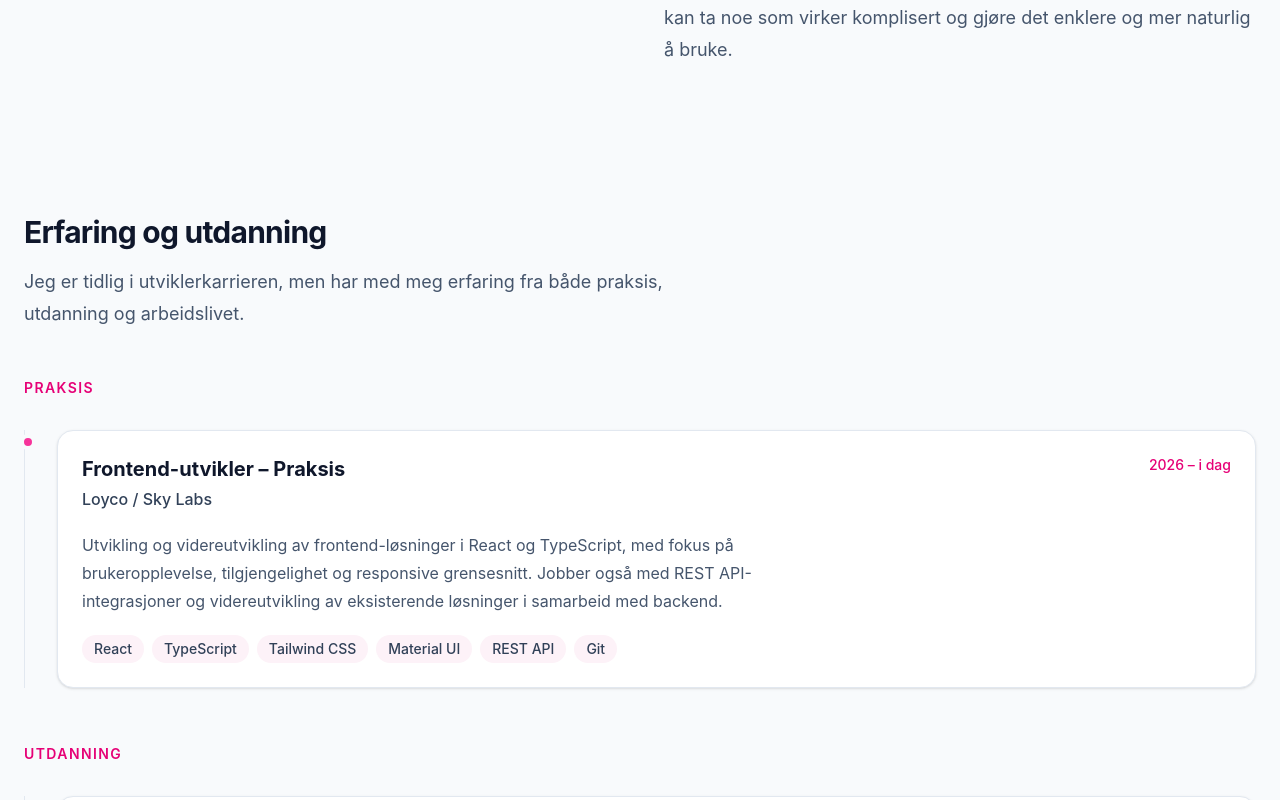
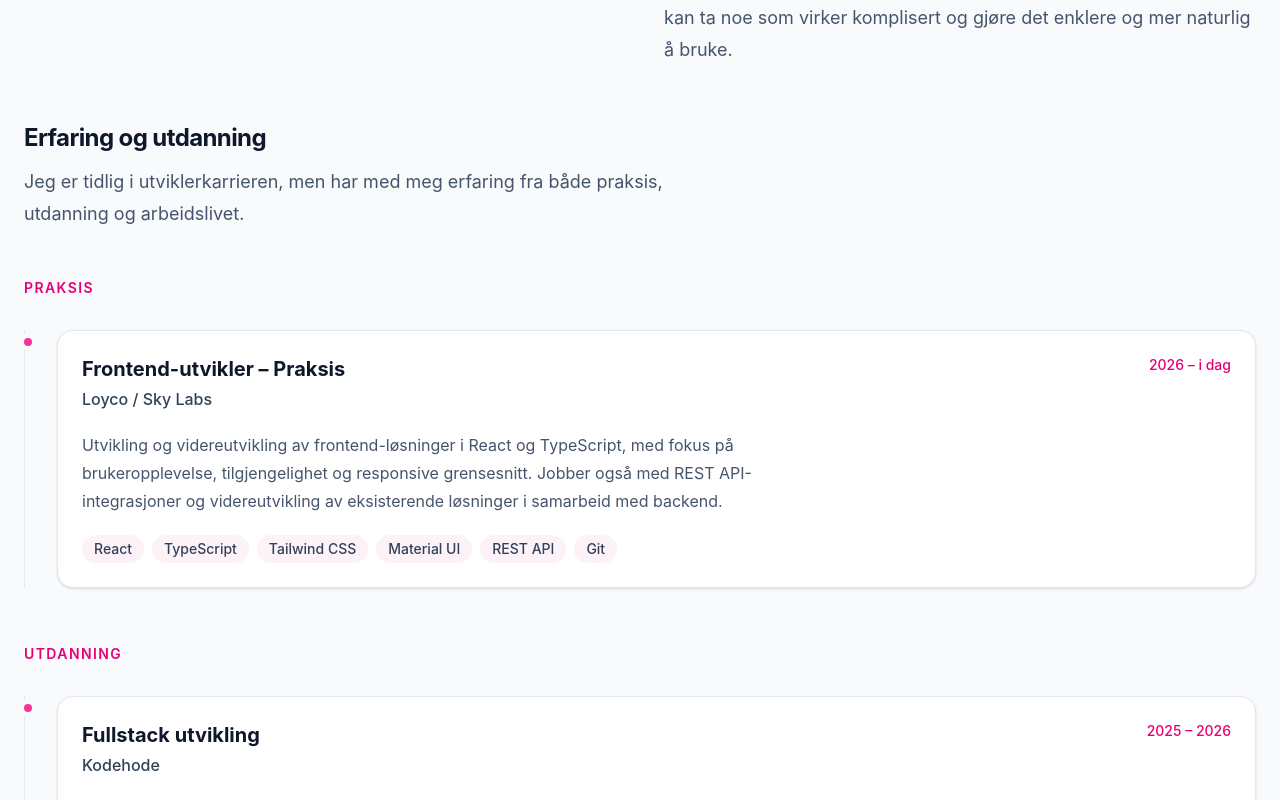
Before and after one commit to Betina9/Portfilio, a React (Vite) app: page / in a window 1280 px wide. Shown: the part 1220-2020 px from the top of the page. Built offline with nearby package versions, Linux system fonts and the light colour scheme; the HTML template or start-up script is replaced by a standard one.

Commit message:
refactor: clean up Footer component and adjust spacing in About section

```diff
--- a/src/components/Footer.tsx
+++ b/src/components/Footer.tsx
@@ -7,13 +7,6 @@ function Footer() {
         <p className="text-sm text-slate-500 dark:text-slate-400">
           © {currentYear} Betina Olsen
         </p>
-
-        <a
-          href="#hero"
-          className="text-sm font-medium text-slate-600 transition-colors hover:text-pink-600 dark:text-slate-300 dark:hover:text-pink-400"
-        >
-          Til toppen ↑
-        </a>
       </div>
     </footer>
   );
--- a/src/sections/About.tsx
+++ b/src/sections/About.tsx
@@ -40,12 +40,12 @@ function About() {
           </div>
         </div>
 
-        <div className="mt-20 pt-14">
-          <h3 className="mt-3 text-2xl font-bold tracking-tight text-slate-900 dark:text-white md:text-3xl">
+        <div className="mt-14">
+          <h3 className="text-2xl font-bold tracking-tight text-slate-900 dark:text-white">
             Erfaring og utdanning
           </h3>
 
-          <p className="mt-4 max-w-2xl text-lg leading-8 text-slate-600 dark:text-slate-300">
+          <p className="mt-3 max-w-2xl text-lg leading-8 text-slate-600 dark:text-slate-300">
             Jeg er tidlig i utviklerkarrieren, men har med meg erfaring fra både
             praksis, utdanning og arbeidslivet.
           </p>
```
